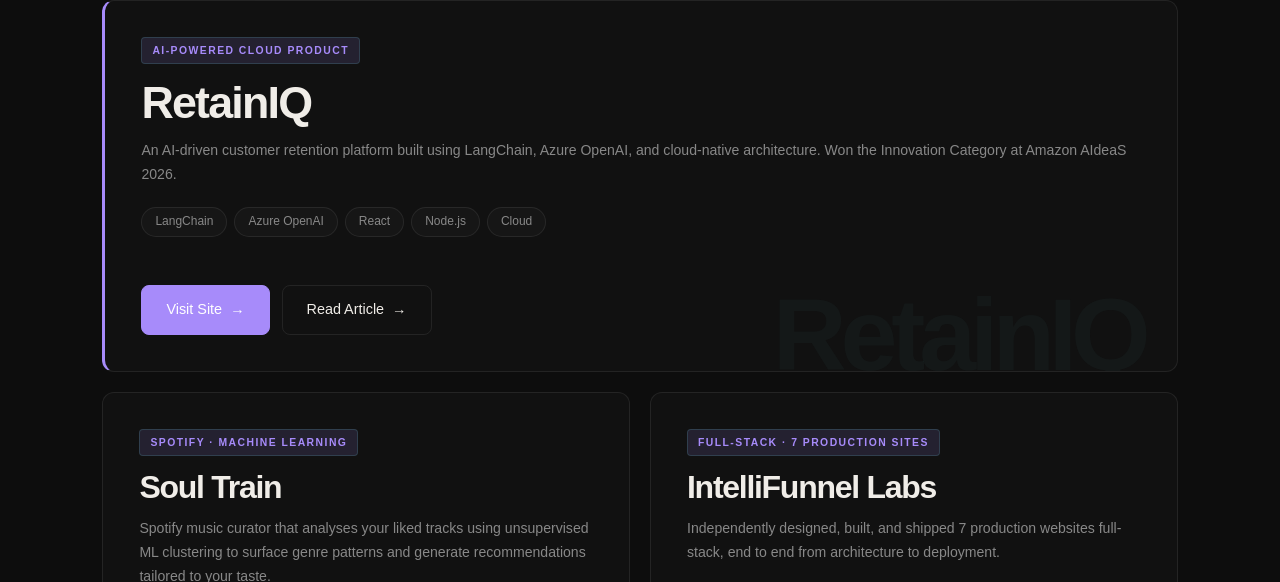
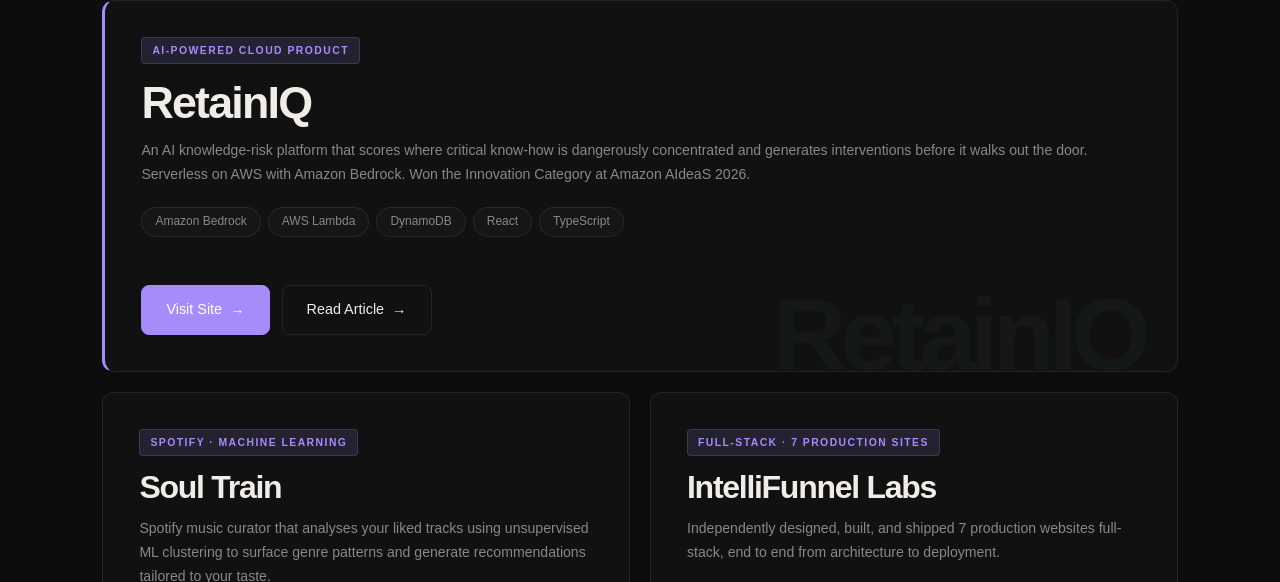
Before and after one commit to SamyakJ05/Portfolio, a website: page index.html in a window 1280 px wide. Shown: the part 5199-5781 px from the top of the page. Drawn offline with Linux system fonts and the light colour scheme; no server answers; a web font is replaced by a local one.

Commit message:
refactor

```diff
--- a/articles.js
+++ b/articles.js
@@ -18,7 +18,7 @@
     cover: "/images/blog-cover.png",
     content: `<p>I have shipped award-winning AI products, production cloud systems, and seven websites of my own. Almost none of it is written down. This blog fixes that.</p>
 
-<p>For the last two years I have been heads-down building. Cloud-native data platforms and backend systems by day. AI products by night: RetainIQ, a customer-retention platform that won the Innovation category at Amazon AIdeaS 2026. Seven production sites shipped end to end. A research paper on wheat-disease detection published in Elsevier's Procedia Computer Science.</p>
+<p>For the last two years I have been heads-down building. Cloud-native data platforms and backend systems by day. AI products by night: RetainIQ, a knowledge-risk platform that won the Innovation category at Amazon AIdeaS 2026. Seven production sites shipped end to end. A research paper on wheat-disease detection published in Elsevier's Procedia Computer Science.</p>
 
 <p>The work is real. The problem is that it lives in private repos, internal wikis, and my own head. When someone asks what I actually do, I do not have a good link to send.</p>
 
--- a/index.html
+++ b/index.html
@@ -382,13 +382,13 @@
           <div>
             <div class="project-tag">AI-POWERED CLOUD PRODUCT</div>
             <div class="project-name">RetainIQ</div>
-            <p class="project-desc">An AI-driven customer retention platform built using LangChain, Azure OpenAI, and cloud-native architecture. Won the Innovation Category at Amazon AIdeaS 2026.</p>
+            <p class="project-desc">An AI knowledge-risk platform that scores where critical know-how is dangerously concentrated and generates interventions before it walks out the door. Serverless on AWS with Amazon Bedrock. Won the Innovation Category at Amazon AIdeaS 2026.</p>
             <div class="project-stack">
-              <span class="project-pill">LangChain</span>
-              <span class="project-pill">Azure OpenAI</span>
+              <span class="project-pill">Amazon Bedrock</span>
+              <span class="project-pill">AWS Lambda</span>
+              <span class="project-pill">DynamoDB</span>
               <span class="project-pill">React</span>
-              <span class="project-pill">Node.js</span>
-              <span class="project-pill">Cloud</span>
+              <span class="project-pill">TypeScript</span>
             </div>
           </div>
           <div class="project-links">
```
Also changed, not shown: images/blog-retainiq-cover.png (added).
